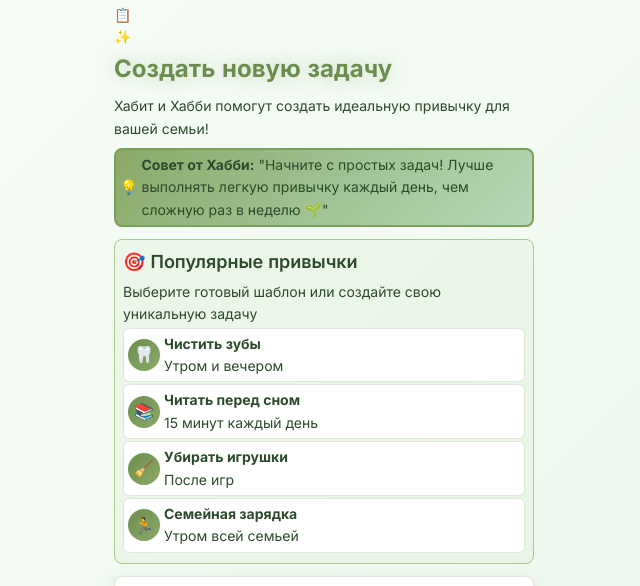
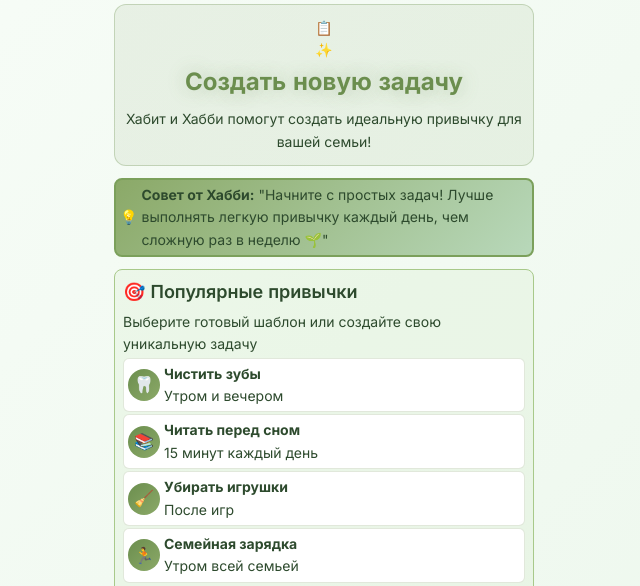
Before and after one commit to stmikos/family-habits-bot, a plain HTML site: page webapp/create-task.html in a window 1280 px wide. Shown: the top 586 px of the page, without its empty margins (316-956 px from the left). Drawn offline with Linux system fonts and the light colour scheme; a script that the page names is missing.

Commit message:
🐛 Fix HTML structure errors and improve documentation
- Fixed duplicate HTML headers in profile.html and create-task.html
- Added .env.example with configuration template
- Updated README.md with comprehensive setup instructions
- Added GitHub Codespaces specific deployment guide
- Fixed CSS parsing errors in WebApp pages

```diff
--- a/webapp/create-task.html
+++ b/webapp/create-task.html
@@ -11,14 +11,6 @@
     <script src="https://telegram.org/js/telegram-web-app.js"></script>
     <script src="telegram-webapp.js"></script>
 
-    <style> html>
-<html lang="ru">
-<head>
-    <meta charset="UTF-8">
-    <meta name="viewport" content="width=device-width, initial-scale=1.0">
-    <title>Family Habits - Создать задачу</title>
-    <link rel="stylesheet" href="design-system.css">
-    <link href="https://fonts.googleapis.com/css2?family=Inter:wght@400;500;600;700;800&family=Quicksand:wght@400;500;600;700;800&display=swap" rel="stylesheet">
     <style>
         .task-hero {
             text-align: center;
```
Also changed, not shown: webapp/profile.html (+0 -8 lines), 2 other files.
